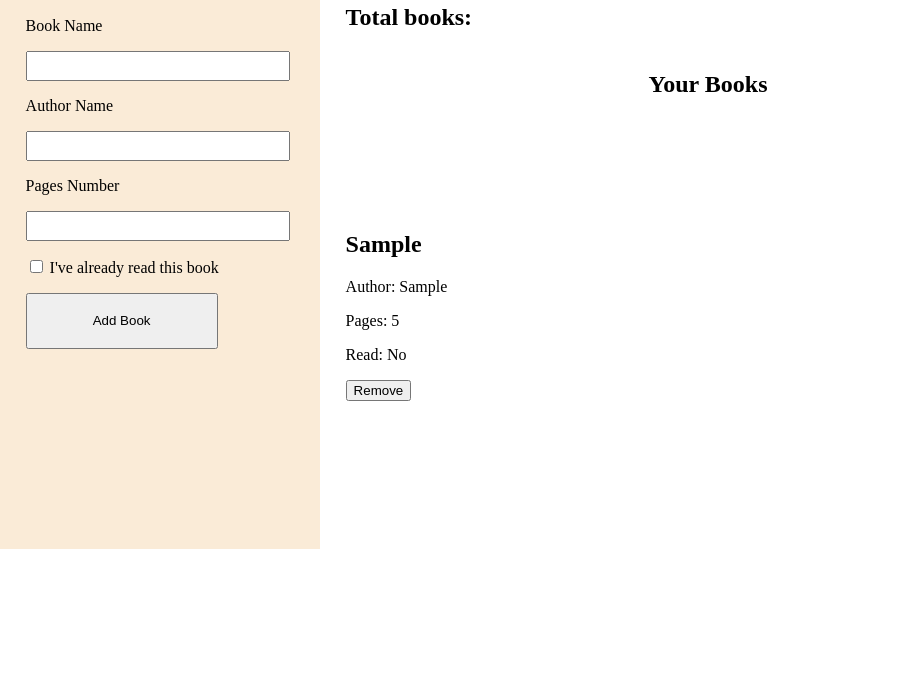
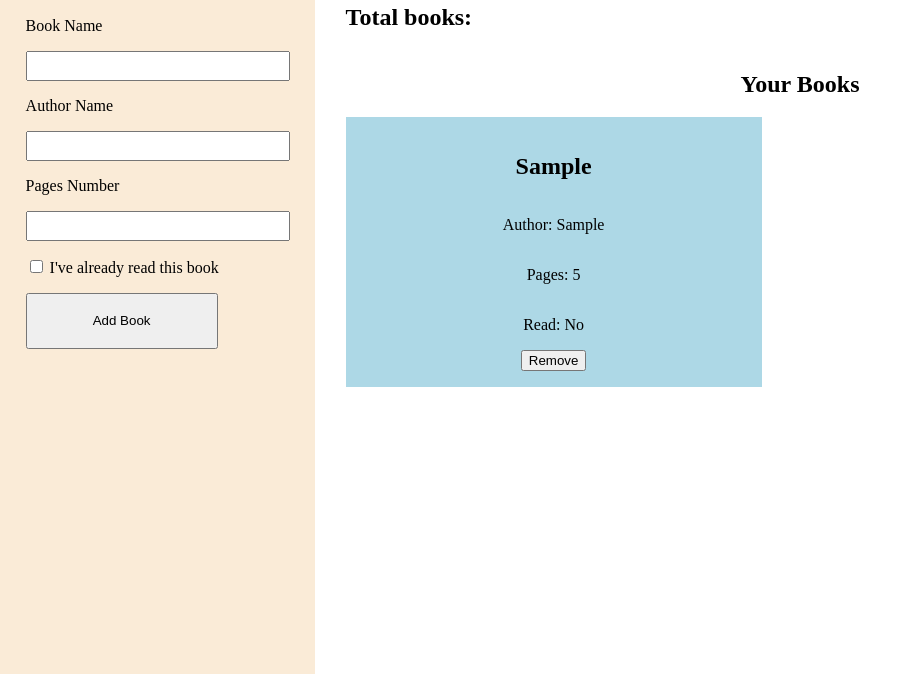
Before and after one commit to HenriqueeLimaa/Library, a plain HTML site: page index.html in a window 1280 px wide. Both pictures are taken after typing "Sample", "Sample", "5" into the empty fields and a click on the button "Add Book". Shown: the part 126-800 px from the top of the page, without its empty margins (0-922 px from the left). Drawn offline with Linux system fonts and the light colour scheme.

Commit message:
Fix layout

```diff
--- a/styles.css
+++ b/styles.css
@@ -34,6 +34,8 @@ html, body{
     grid-area: sidebar;
     padding: 2vh 2vw;
     background-color: antiquewhite;
+    position: fixed;
+    height: 100vh;
 }
 
 /* MAIN-CONTENT */
@@ -41,25 +43,40 @@ html, body{
     grid-area: main-content;
     padding: 2vh 2vw;
 
-    display: grid;
-    grid-template-columns: repeat(3, 1fr);
-    grid-template-rows: repeat(4, 1fr);
-    grid-template-areas:
-    "report report report"
-    ". your-books ."
-    "books-menu books-menu books-menu"
-    "books-menu books-menu books-menu";
+    display: flex;
+    flex-direction: column;
 }
 
 .books-menu{
     grid-area: books-menu;
+    display: flex;
+    flex-wrap: wrap;
+    gap: 1vw;
 }
 
 .report{
     grid-area: report;
 }
 
+#remove-book{
+
+}
 
 #your-books{
     grid-area: your-books;
+    display: flex;
+    justify-content: center;
 }
+
+.book-card{
+    display: flex;
+    flex-direction: column;
+    align-items: center;
+    flex-wrap: wrap;
+
+    background-color: lightblue;
+    padding: 1rem;
+
+    height: fit-content;
+    width: 30vw;
+}
```
